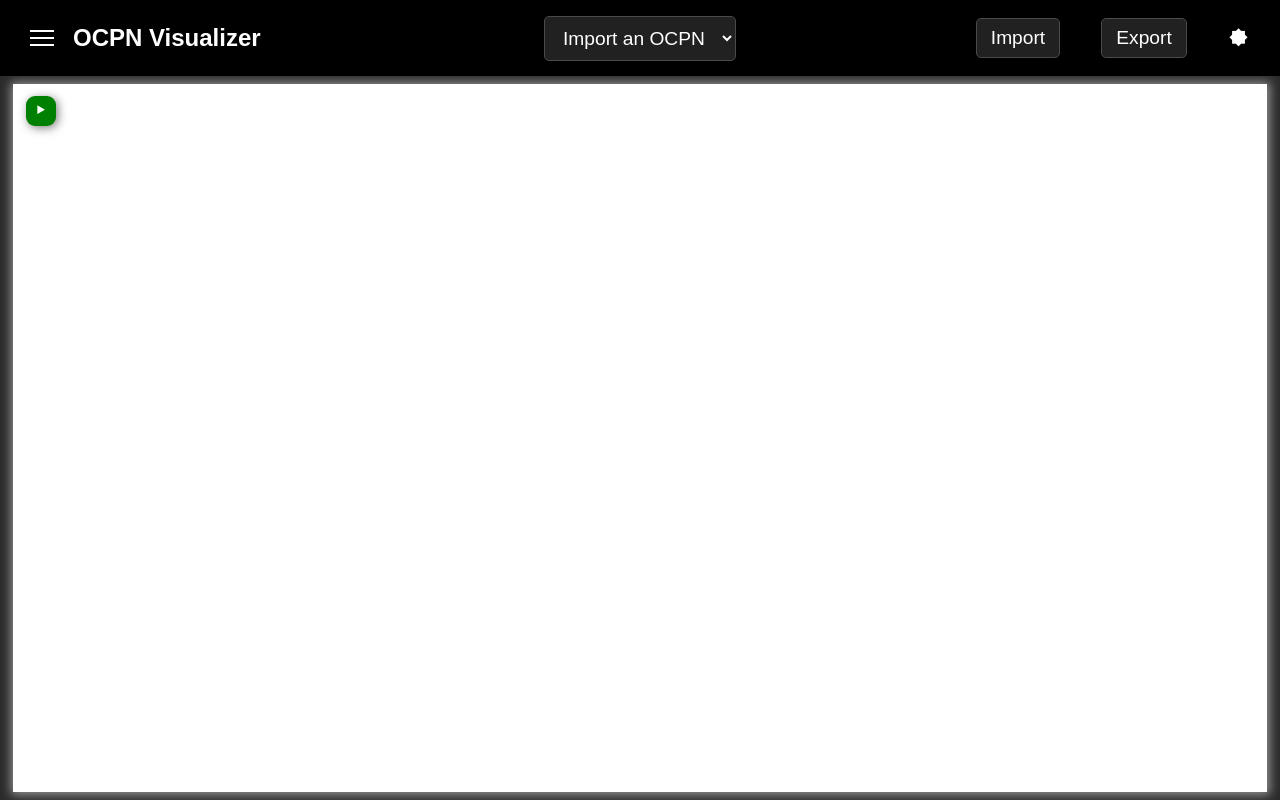
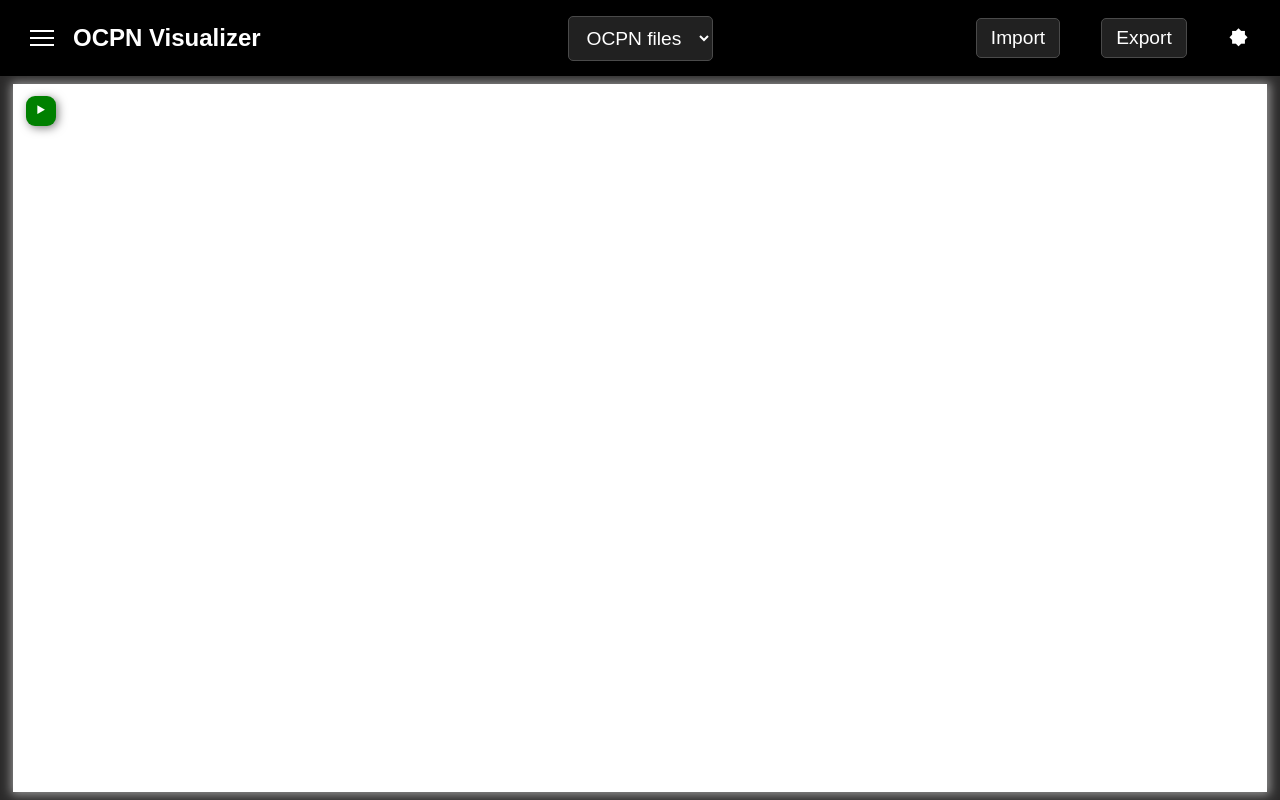
Before and after one commit to rwth-pads/ocpn-visualizer, a Next.js app: page / in a window 1280 px wide. Built offline with nearby package versions, Linux system fonts and the light colour scheme.

Commit message:
Change names

```diff
--- a/src/app/components/ConfigurationSidebar.tsx
+++ b/src/app/components/ConfigurationSidebar.tsx
@@ -330,7 +330,7 @@ const ConfigurationSidebar: React.FC<ConfigurationSidebarProps> = ({ isOpen, cur
                             onChange={handleInputChange('maxBarycenterIterations', true)}
                         />
                     </ConfigOption>
-                    <ConfigOption label="Alignment type" darkMode={darkMode}>
+                    {/* <ConfigOption label="Alignment type" darkMode={darkMode}>
                         <select
                             className={`custom-configuration-select${darkMode ? ' dark' : ' light'}`}
                             value={alignmentType}
@@ -348,7 +348,7 @@ const ConfigurationSidebar: React.FC<ConfigurationSidebarProps> = ({ isOpen, cur
                             checked={seeAlignmentType}
                             onChange={handleInputChange('seeAlignmentType', true)}
                         />
-                    </ConfigOption>
+                    </ConfigOption> */}
                 </div>
             </ConfigurationCategory >
             <ConfigurationCategory title="Styling Configurations" darkMode={darkMode} categoryIndex={2}>
--- a/src/app/components/Header.tsx
+++ b/src/app/components/Header.tsx
@@ -58,7 +58,7 @@ const Header: React.FC<HeaderProps> = ({
                         >
                             {importedObjects.length === 0 && (
                                 <option value="default" disabled>
-                                    Import an OCPN
+                                    OCPN files
                                 </option>
                             )}
                             {importedObjects.map((obj, index) => (
--- a/src/app/components/ImportDialog.tsx
+++ b/src/app/components/ImportDialog.tsx
@@ -42,7 +42,7 @@ const ImportDialog: React.FC<ImportDialogProps> = ({ darkMode, importDialogOpen,
             </div>
             <hr />
             <div className={`import-dialog-content-text${darkMode ? ' dark' : ' light'}`}>
-                Please select a .json or .pnml file to import an Object-Centric Petri Net:
+                Please select a .json or .pnml file to import an object-centric Petri net:
             </div>
             <div
                 onDrop={onDrop}
```
